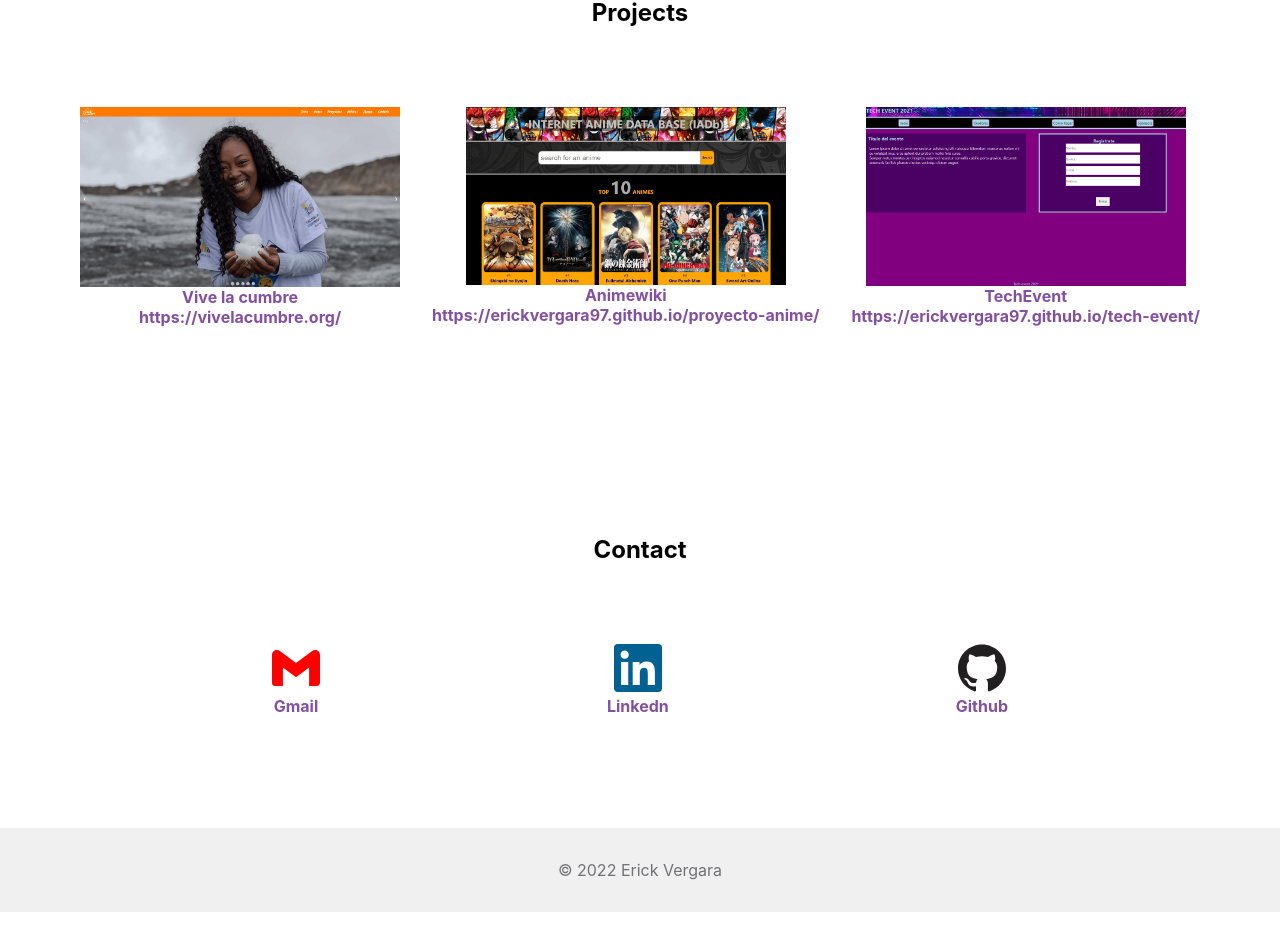
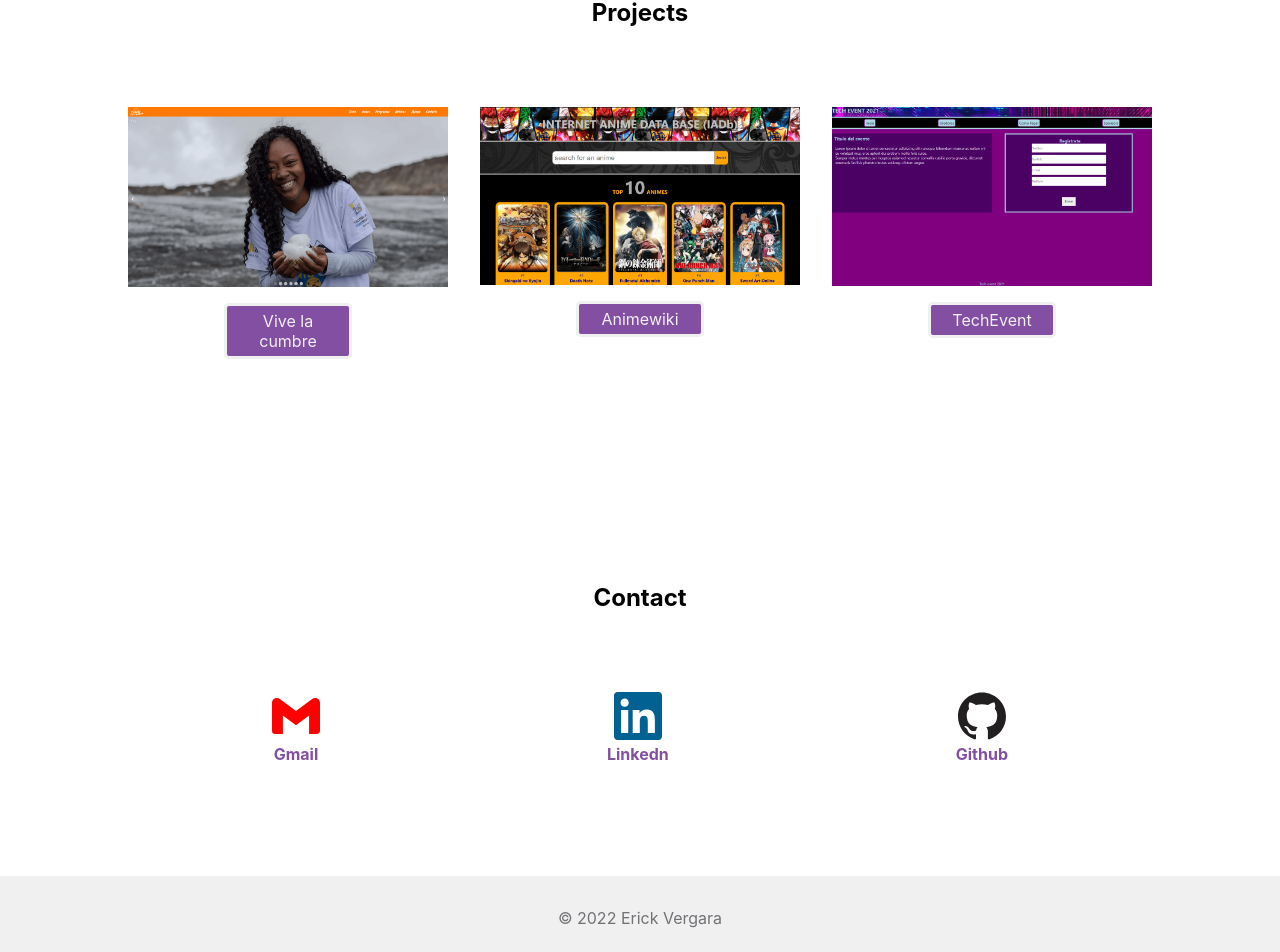
Before and after one commit to Erickvergara97/Erickvergara97.github.io, a React (Create React App) app: page / in a window 1280 px wide. Shown: the part 2508-3460 px from the top of the page. Before the commit the page ends 3420 px from the top, so only its background shows below. Built offline with nearby package versions, Linux system fonts and the light colour scheme.

Commit message:
navbar scroll to sections

```diff
--- a/src/App.js
+++ b/src/App.js
@@ -47,7 +47,7 @@ const GlobalStyle = createGlobalStyle`
     margin-bottom: 4rem;
   }
 
-  button{
+  .primaryButton{
     background-color: ${colorPurple};
     color: ${colorBone};
     width: 8rem;
--- a/src/components/Contact.jsx
+++ b/src/components/Contact.jsx
@@ -6,7 +6,7 @@ import {SiLinkedin, SiGmail, SiGithub } from "react-icons/si"
 
 function Contact() {
     return (
-        <ContactContainer>
+        <ContactContainer id="contact">
             <h2>Contact </h2>
             <div className="box">
                 <div className="miniBox">
--- a/src/components/Navbar.jsx
+++ b/src/components/Navbar.jsx
@@ -17,10 +17,10 @@ function Navbar() {
                 <img src={logo} alt="logo" className="logo"/>
                 <div className={`links ${clicked ? 'active' : ''}`}>
                     <a href="/">Home</a>
-                    <a href="/">About me</a>
-                    <a href="/">Skills</a>
-                    <a href="/">Projects</a>
-                    <a href="/">Contact</a>
+                    <a href="#about">About me</a>
+                    <a href="#skills">Skills</a>
+                    <a href="#projects">Projects</a>
+                    <a href="#contact">Contact</a>
                 </div>
                 <div className="burger">
                     <BurgerMenu clicked={clicked} handleClick={handleClick}/>
--- a/src/components/Profile.jsx
+++ b/src/components/Profile.jsx
@@ -5,7 +5,7 @@ import {colorPurple, colorWhite, colorSilver, colorBone, colorBlack} from '../as
 
 function Profile() {
     return (
-        <AboutMe>
+        <AboutMe id="about">
             <div className="aboutContainer">
                 <h2>My name is Erick Vergara</h2>
                 <p>I'm a Frontend developer with knowledge in many languages such as React or JavaScript.
@@ -20,7 +20,7 @@ function Profile() {
                     vel sollicitudin neque. Aliquam ultricies accumsan orci non pretium.
                     Integer mi enim, malesuada hendrerit lacus ut, tempus auctor ligula.
                 </p>
-                <button> Download CV</button>
+                <button className="primaryButton"> Download CV</button>
             </div>
         </AboutMe>
     )
--- a/src/components/Projects.jsx
+++ b/src/components/Projects.jsx
@@ -8,25 +8,28 @@ import techEvent from "../assets/img/techevent.png"
 
 function Projects() {
     return (
-        <ProjectsContainer>
+        <ProjectsContainer id="projects">
             <h2>Projects</h2>
             <div className="box">
                 <div className="miniBox">
                     <img src={vivelacumbre} alt="vivelacumbre" />
-                    <p>Vive la cumbre</p>
-                    <p>https://vivelacumbre.org/</p>
+                    <a href="https://vivelacumbre.org/" target="_blank" rel="noreferrer" className="primaryButton">
+                        <p>Vive la cumbre</p>
+                    </a>
 
                 </div>
                 <div className="miniBox">
                     <img src={animewiki} alt="animewiki" />
-                    <p>Animewiki</p>
-                    <p>https://erickvergara97.github.io/proyecto-anime/</p>
+                    <a href="https://erickvergara97.github.io/tech-event/" target="_blank" rel="noreferrer" className="primaryButton">
+                        <p>Animewiki</p>
+                    </a>
 
                 </div>
                 <div className="miniBox">
                     <img src={techEvent} alt="techevent" />
-                    <p>TechEvent</p>
-                    <p>https://erickvergara97.github.io/tech-event/</p>
+                    <a href="https://erickvergara97.github.io/tech-event/" target="_blank" rel="noreferrer" className="primaryButton">
+                        <p>TechEvent</p>
+                    </a>
 
                 </div>
             </div>
@@ -55,9 +58,7 @@ const ProjectsContainer = styled.section`
             flex-direction: column;
             align-items: center;
             p{
-                text-align-last: center;
-                color: ${colorPurple};
-                font-weight: bold;
+                text-align: center;
             }
             img{
                 width: 20rem;
--- a/src/components/Skills.jsx
+++ b/src/components/Skills.jsx
@@ -6,7 +6,7 @@ import {SiJavascript, SiHtml5, SiCss3, SiGit, SiGithub, SiTailwindcss} from "rea
 
 function Skills() {
     return (
-        <SkillsContainer>
+        <SkillsContainer id="skills">
             <div className="box">
                 <h2>Skills</h2>
                 <div className="carrousel">
```
